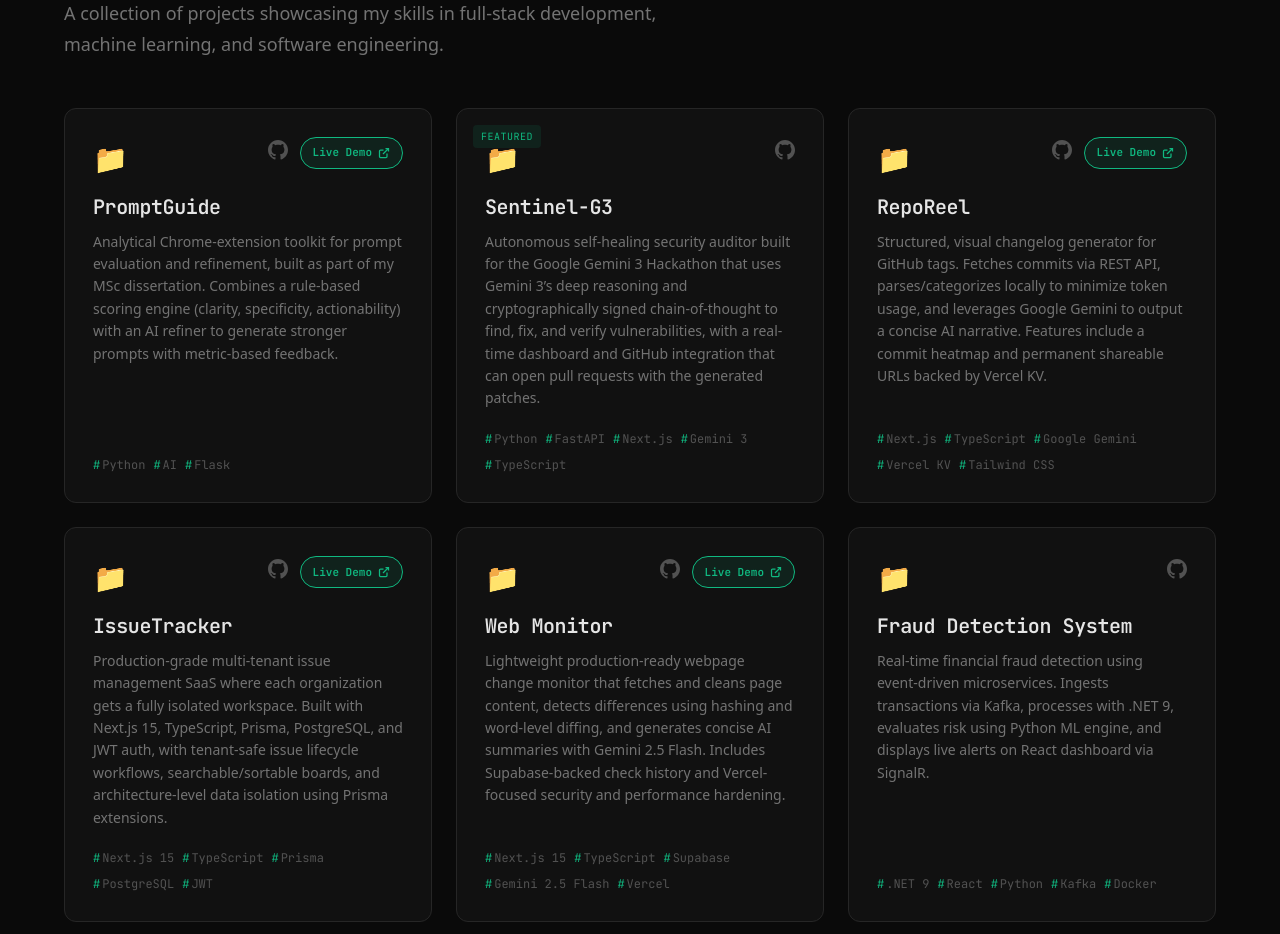
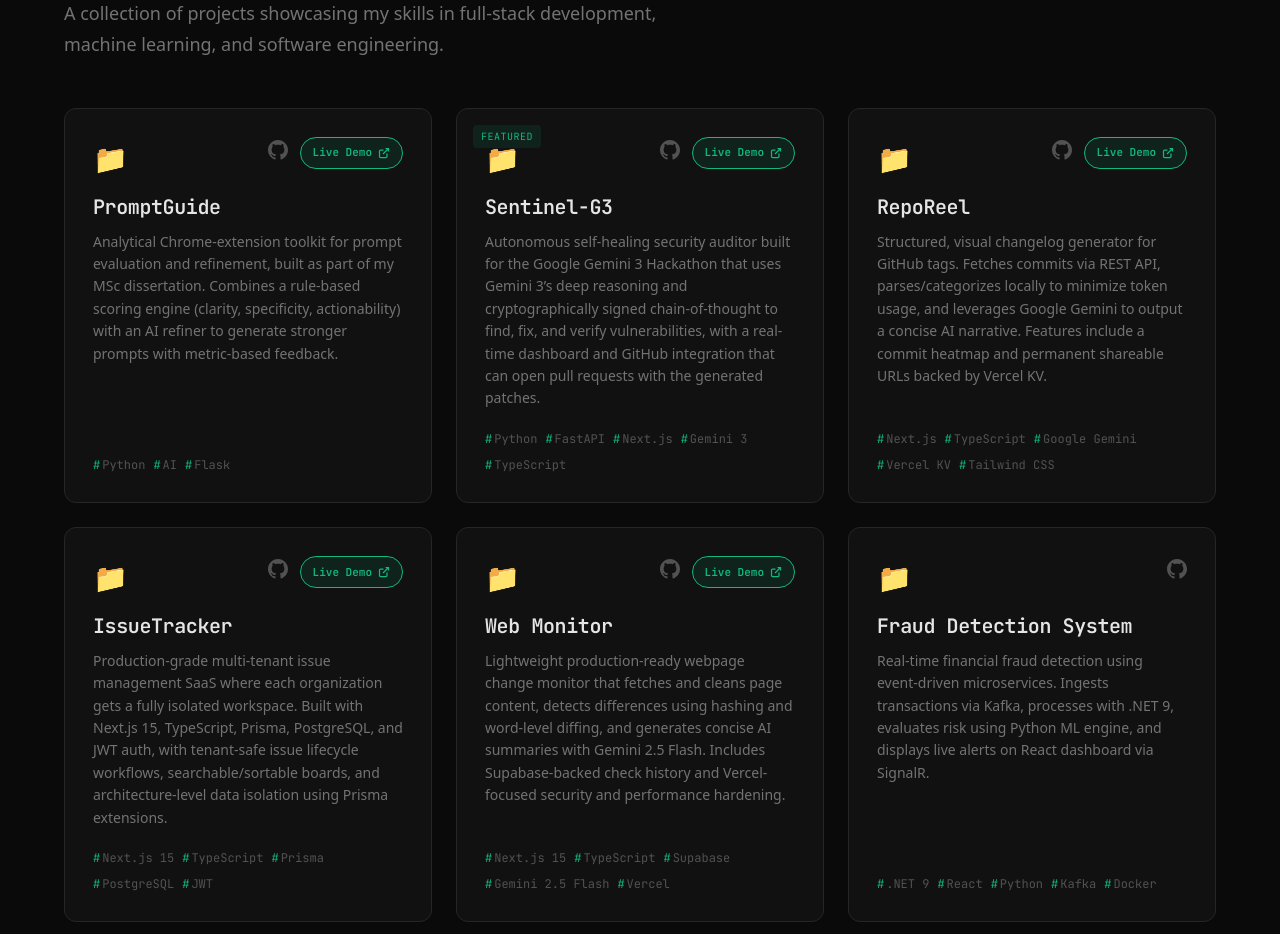
Before and after one commit to shreyas-debug/portfolio, a React (Create React App) app: page / in a window 1280 px wide. Shown: the part 3760-4694 px from the top of the page. Built offline with nearby package versions, Linux system fonts and the light colour scheme.

Commit message:
Update Projects

```diff
--- a/src/components/Projects.js
+++ b/src/components/Projects.js
@@ -14,7 +14,8 @@ export const Projects = () => {
       description: 'Autonomous self-healing security auditor built for the Google Gemini 3 Hackathon that uses Gemini 3’s deep reasoning and cryptographically signed chain-of-thought to find, fix, and verify vulnerabilities, with a real-time dashboard and GitHub integration that can open pull requests with the generated patches.',
       technologies: ['Python', 'FastAPI', 'Next.js', 'Gemini 3', 'TypeScript'],
       githubUrl: 'https://github.com/shreyas-debug/SentinelG3',
-      liveUrl: 'https://devpost.com/software/sentinelg3-autonomous-self-healing-security?ref_content=user-portfolio&ref_feature=in_progress',
+      liveUrl: 'https://sentinel-g3-xi.vercel.app/',
+      devpostUrl: 'https://devpost.com/software/sentinelg3-autonomous-self-healing-security?ref_content=user-portfolio&ref_feature=in_progress',
       featured: true
     },
     {
@@ -62,7 +63,8 @@ export const Projects = () => {
       description: 'Full-stack web application built at Birminghack 1.0 that connects students with compatible study partners using a cosine-similarity based matching engine, rich profiles, and a clean dashboard experience. Won the Public Choice Award for making it easier to find the right people to learn with.',
       technologies: ['React', 'Node.js', 'MongoDB', 'ML'],
       githubUrl: 'https://github.com/shreyas-debug/StudySync',
-      liveUrl: 'https://devpost.com/software/studysync-enosua',
+      liveUrl: null,
+      devpostUrl: 'https://devpost.com/software/studysync-enosua',
       featured: true
     },
     {
@@ -170,9 +172,9 @@ export const Projects = () => {
               }}
             >
               {/* Featured Badge */}
-              {project.featured && project.liveUrl && (
+              {project.featured && (project.devpostUrl || project.liveUrl) && (
                 <a
-                  href={project.liveUrl}
+                  href={project.devpostUrl || project.liveUrl}
                   target="_blank"
                   rel="noopener noreferrer"
                   style={{
@@ -226,7 +228,7 @@ export const Projects = () => {
                       </svg>
                     </a>
                   )}
-                  {project.liveUrl && !project.featured && (
+                  {project.liveUrl && (
                     <a
                       href={project.liveUrl}
                       target="_blank"
```
